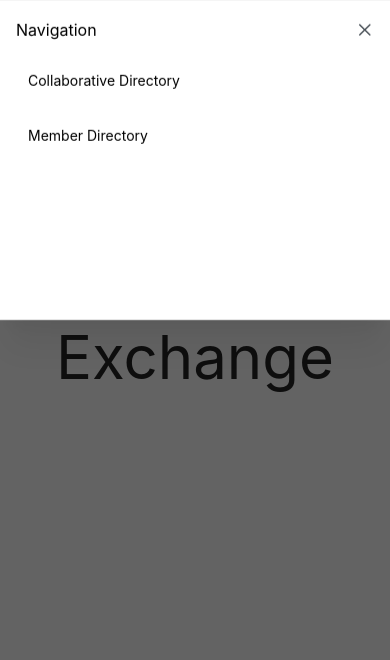
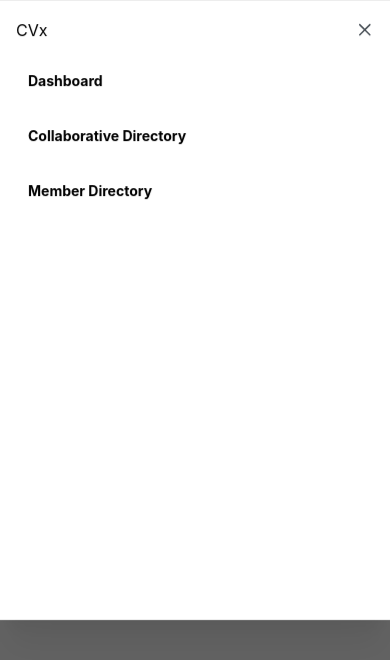
Before and after one commit to AlignedWorks/CVxMantineUI, a React (Vite) app: page / in a window 390 px wide. Both pictures are taken after a click on the button 259 px from the left and 30 px from the top of the page. Shown: the top 660 px of the page. Built offline with nearby package versions, Linux system fonts and the light colour scheme.

Commit message:
Some more tweaks to mobile menu

```diff
--- a/src/components/Header/HeaderTabs.tsx
+++ b/src/components/Header/HeaderTabs.tsx
@@ -227,12 +227,21 @@ export function HeaderTabs() {
       <Drawer
         opened={opened}
         onClose={close}
-        title="Navigation"
+        title="CVx"
         padding="md"
-        size="xs"
+        size="lg"
         position="top"
       >
         <Stack gap="xs">
+          <NavLink
+            label="Dashboard"
+            onClick={() => {
+              navigate('/');
+              close();
+            }}
+            style={{ borderRadius: '8px', marginBottom: '4px' }}
+            fw="bold"
+          />
           <NavLink
             label="Collaborative Directory"
             onClick={() => {
@@ -240,6 +249,7 @@ export function HeaderTabs() {
               close();
             }}
             style={{ borderRadius: '8px', marginBottom: '4px' }}
+            fw="bold"
           />
           <NavLink
             label="Member Directory"
@@ -248,6 +258,7 @@ export function HeaderTabs() {
               close();
             }}
             style={{ borderRadius: '8px', marginBottom: '4px' }}
+            fw="bold"
           />
           {isCollaborativeRoute && mobileNavItems}
         </Stack>
```
